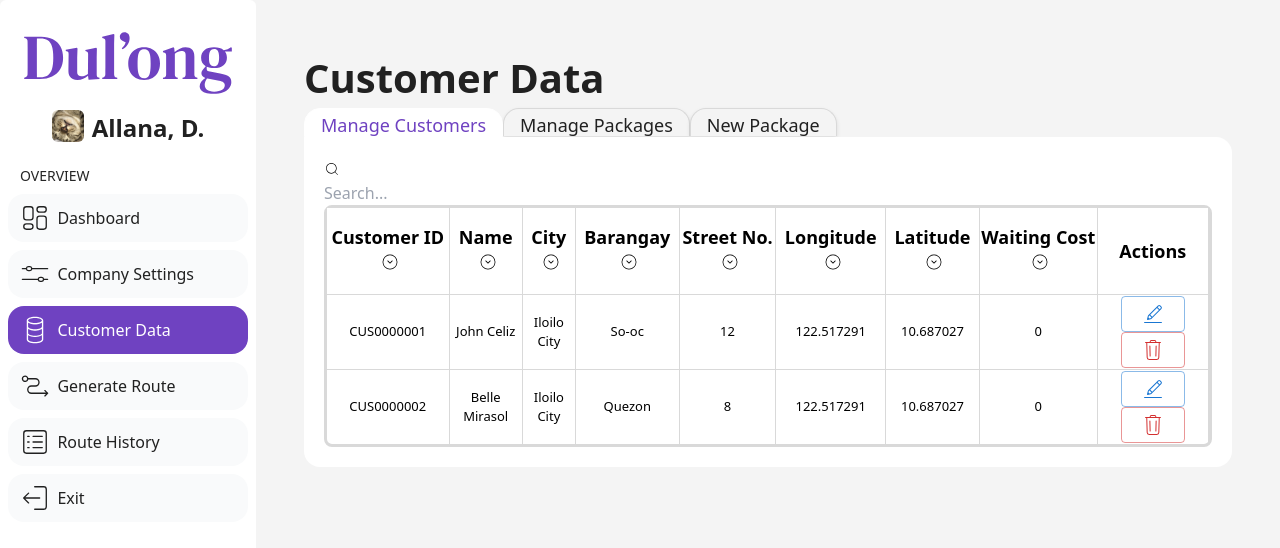
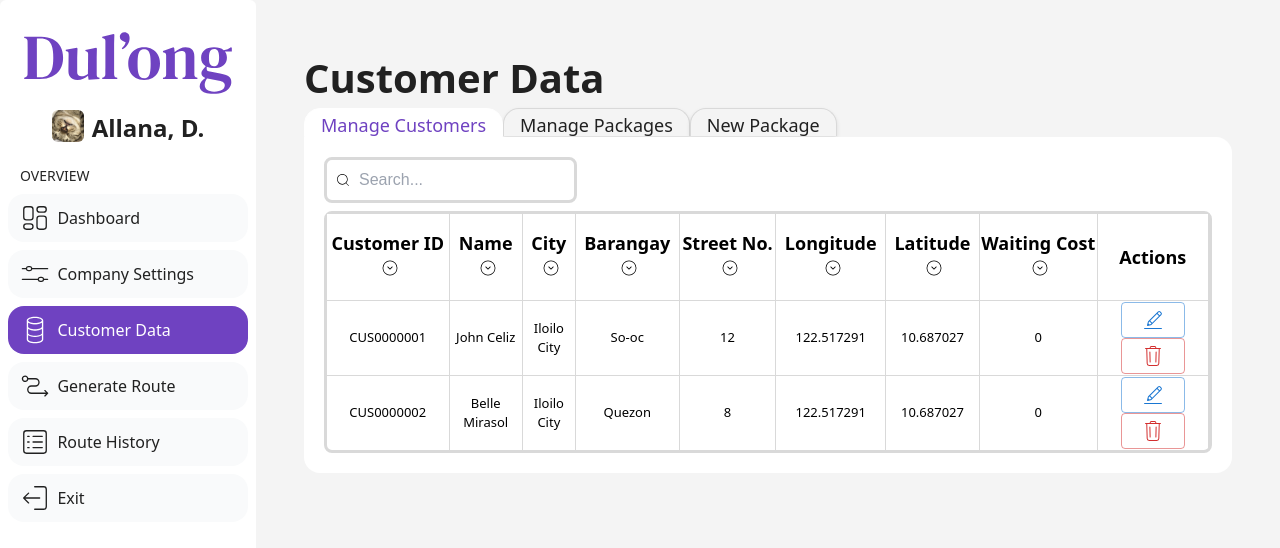
Before and after one commit to D-D-M-Y/dul-ong-administrative-frontend, a Next.js app: page /customer-data in a window 1280 px wide. Shown: the top 548 px of the page. Built offline with nearby package versions, Linux system fonts and the light colour scheme.

Commit message:
added pt-sans and deleted one line from map

```diff
--- a/package.json
+++ b/package.json
@@ -11,6 +11,7 @@
   "dependencies": {
     "@emotion/react": "^11.11.4",
     "@emotion/styled": "^11.11.5",
+    "@fontsource/pt-sans": "^5.0.13",
     "@mui/material": "^5.15.15",
     "@types/react": "17.0.9",
     "clsx": "^2.1.0",
@@ -25,6 +26,7 @@
   },
   "devDependencies": {
     "@types/leaflet": "^1.9.12",
+    "@types/node": "20.12.10",
     "@types/react": "^18.2.79",
     "eslint": "^8.57.0",
     "eslint-config-next": "14.2.1",
--- a/src/app/components/MapComponent.tsx
+++ b/src/app/components/MapComponent.tsx
@@ -58,8 +58,6 @@ const MapComponent: FC = () => {
     };
 
     const polyline = getPolylineCoordinates();
-
-
     const purpleOption = { color: 'purple' };
 
     //6. Declare useRef to reference map.
@@ -68,9 +66,6 @@ const MapComponent: FC = () => {
     const ZoomHandler: FC = () => {
         //8. Use Leaflet's useMap hook.
         const map = useMap();
-        const handleMarkerClick = (markerIndex: number) => {
-            setCurrentMarkerIndex(markerIndex);
-        };
         //9. Function to fly map to given coordinates.
         const flyToMarker = (coordinates: [number, number], zoom: number) => {
             if (coordinates && typeof coordinates[0] !== "undefined") {
--- a/src/app/ui/global.css
+++ b/src/app/ui/global.css
@@ -218,3 +218,13 @@ td img {
   display: block; /* Make the image a block-level element */
   margin:  0 auto;  /* Center horizontally with equal margins */
 }
+
+.searchbar {
+  display: flex;
+  align-items: center;
+  border: 0.2rem solid #d9d9d9;
+  border-radius: 0.5rem;
+  padding: 0.5rem;
+  margin-bottom: 0.5rem;
+  width: fit-content;
+}
--- a/src/app/ui/tables/searchbar.tsx
+++ b/src/app/ui/tables/searchbar.tsx
@@ -4,7 +4,7 @@ import { CiSearch } from "react-icons/ci";
 
 const SearchBar: React.FC = () => {
   return (
-    <div className="searchbar">
+    <div className="searchbar font-ptsans">
         <CiSearch size={24} className='pr-2'/>
       <input
         type="text"
--- a/tailwind.config.ts
+++ b/tailwind.config.ts
@@ -16,6 +16,7 @@ const config: Config = {
       fontFamily:{
         roboto: ['Roboto', 'sans-serif'],
         source_sans_pro: ['Source Sans Pro', 'sans-serif'],
+        ptsans: ['PT Sans', 'sans-serif'],
       }
     },
   },
```
Also changed, not shown: 1 other file (tests, documents, lock files or other folders).
